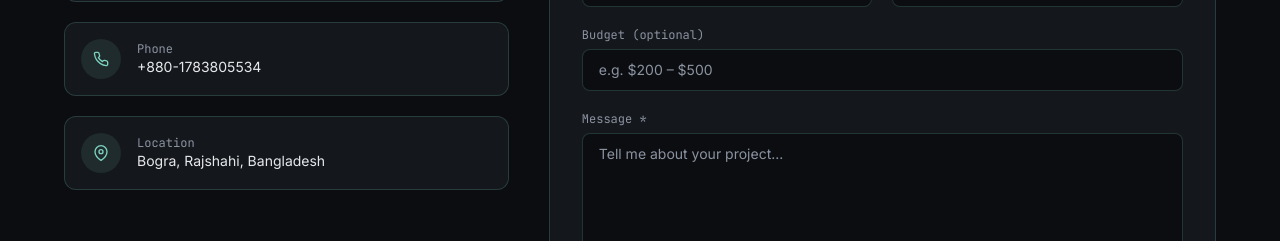
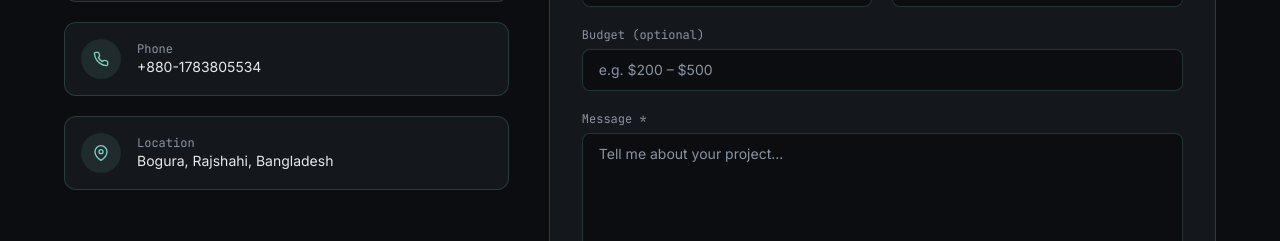
Before and after one commit to ShantoSarkar34/My-Portfolio, a Next.js app: page / in a window 1280 px wide. Shown: the part 5308-5549 px from the top of the page. Built offline with nearby package versions, Linux system fonts and the light colour scheme.

Commit message:
fix the address name mistake

```diff
--- a/src/data/profile.ts
+++ b/src/data/profile.ts
@@ -11,6 +11,6 @@ export const profile: Profile = {
   email: "shanto9070.me@gmail.com",
   phone: "+880-1783805534",
   whatsapp: "+880-1783805534",
-  location: "Bogra, Rajshahi, Bangladesh",
+  location: "Bogura, Rajshahi, Bangladesh",
   availableForWork: true,
 };
```
